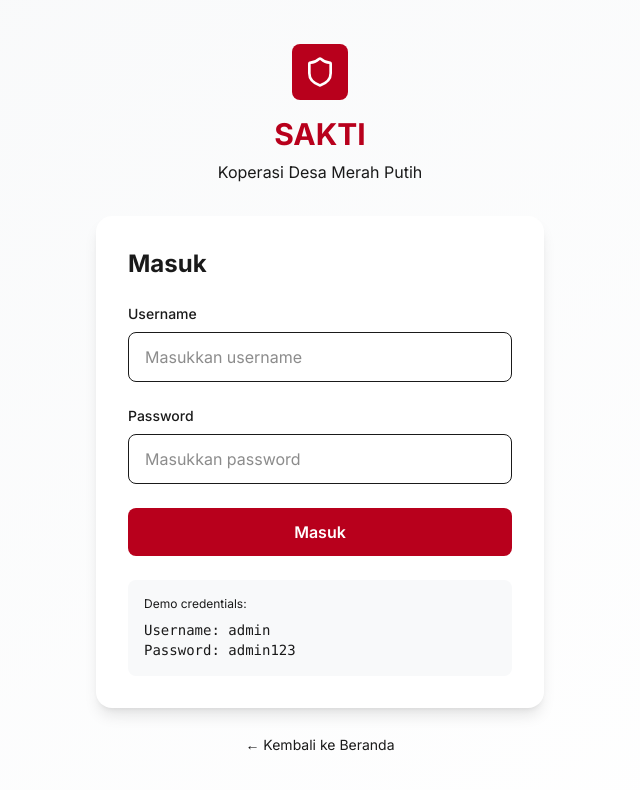
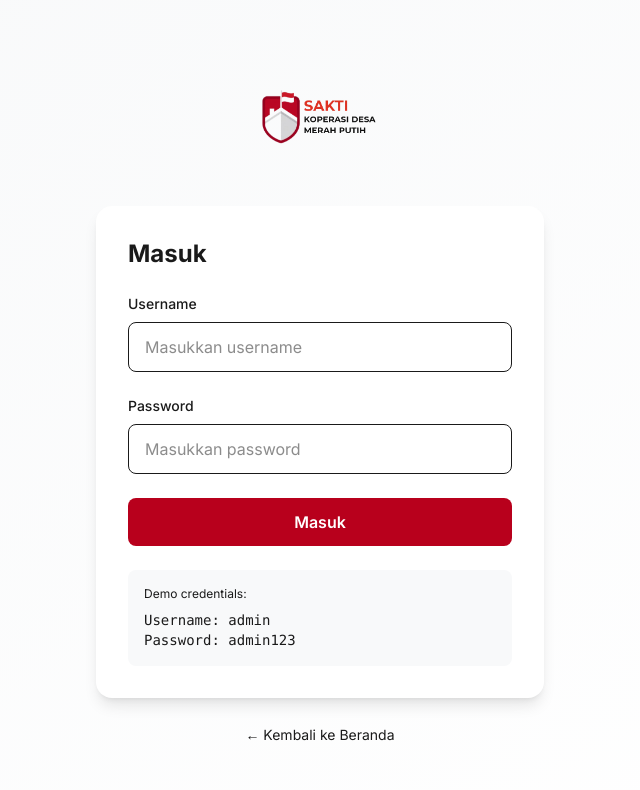
Before and after one commit to RadithyaR/sakti-merah-putih, a Next.js app: page /login in a window 1280 px wide. Shown: the top 790 px of the page, without its empty margins (320-960 px from the left). Built offline with nearby package versions, Linux system fonts and the light colour scheme.

Commit message:
feat(fix): fix logo image

```diff
--- a/src/app/login/page.tsx
+++ b/src/app/login/page.tsx
@@ -1,59 +1,64 @@
-'use client'
+"use client";
 
-import { useState } from 'react'
-import { useRouter } from 'next/navigation'
-import { Shield, Loader2 } from 'lucide-react'
-import Link from 'next/link'
+import { useState } from "react";
+import { useRouter } from "next/navigation";
+import Image from "next/image";
+import { Loader2 } from "lucide-react";
+import Link from "next/link";
 
 export default function LoginPage() {
-  const router = useRouter()
-  const [username, setUsername] = useState('')
-  const [password, setPassword] = useState('')
-  const [error, setError] = useState('')
-  const [loading, setLoading] = useState(false)
+  const router = useRouter();
+  const [username, setUsername] = useState("");
+  const [password, setPassword] = useState("");
+  const [error, setError] = useState("");
+  const [loading, setLoading] = useState(false);
 
   const handleLogin = async (e: React.FormEvent) => {
-    e.preventDefault()
-    setError('')
-    setLoading(true)
+    e.preventDefault();
+    setError("");
+    setLoading(true);
 
     try {
-      const res = await fetch('/api/auth/login', {
-        method: 'POST',
-        headers: { 'Content-Type': 'application/json' },
+      const res = await fetch("/api/auth/login", {
+        method: "POST",
+        headers: { "Content-Type": "application/json" },
         body: JSON.stringify({ username, password }),
-      })
+      });
 
-      const data = await res.json()
+      const data = await res.json();
 
       if (!res.ok) {
-        throw new Error(data.error || 'Login gagal')
+        throw new Error(data.error || "Login gagal");
       }
 
       // Store token in localStorage for client-side use
-      localStorage.setItem('token', data.token)
+      localStorage.setItem("token", data.token);
 
       // Use window.location.href for full page reload to ensure cookie is sent
-      window.location.href = '/dashboard'
+      window.location.href = "/dashboard";
     } catch (err) {
-      setError(err instanceof Error ? err.message : 'Terjadi kesalahan')
+      setError(err instanceof Error ? err.message : "Terjadi kesalahan");
     } finally {
-      setLoading(false)
+      setLoading(false);
     }
-  }
+  };
 
   return (
     <div className="min-h-screen flex items-center justify-center bg-gradient-to-br from-surface to-white p-6">
       <div className="w-full max-w-md">
         {/* Logo */}
-        <div className="text-center mb-8">
+        <div className="text-center mb-2">
           <div className="inline-flex items-center gap-3 mb-4">
-            <div className="w-14 h-14 bg-primary rounded-lg flex items-center justify-center">
-              <Shield className="w-8 h-8 text-white" />
+            <div className="w-80 h-32 rounded-lg overflow-hidden flex items-center justify-center">
+              <Image
+                src="/logo.png"
+                alt="SAKTI Logo"
+                width={128}
+                height={128}
+                className="object-contain"
+              />
             </div>
           </div>
-          <h1 className="text-3xl font-bold text-primary mb-2">SAKTI</h1>
-          <p className="text-text-secondary">Koperasi Desa Merah Putih</p>
         </div>
 
         {/* Login Form */}
@@ -62,7 +67,10 @@ export default function LoginPage() {
 
           <form onSubmit={handleLogin} className="space-y-6">
             <div>
-              <label htmlFor="username" className="block text-sm font-medium text-text-primary mb-2">
+              <label
+                htmlFor="username"
+                className="block text-sm font-medium text-text-primary mb-2"
+              >
                 Username
               </label>
               <input
@@ -77,7 +85,10 @@ export default function LoginPage() {
             </div>
 
             <div>
-              <label htmlFor="password" className="block text-sm font-medium text-text-primary mb-2">
+              <label
+                htmlFor="password"
+                className="block text-sm font-medium text-text-primary mb-2"
+              >
                 Password
               </label>
               <input
@@ -103,24 +114,33 @@ export default function LoginPage() {
               className="w-full py-3 bg-primary text-white rounded-lg hover:bg-primary-dark transition-colors font-semibold disabled:opacity-50 disabled:cursor-not-allowed flex items-center justify-center gap-2"
             >
               {loading && <Loader2 className="w-5 h-5 animate-spin" />}
-              {loading ? 'Memproses...' : 'Masuk'}
+              {loading ? "Memproses..." : "Masuk"}
             </button>
           </form>
 
           <div className="mt-6 p-4 bg-surface rounded-lg">
-            <p className="text-xs text-text-secondary mb-2">Demo credentials:</p>
-            <p className="text-sm text-text-primary font-mono">Username: admin</p>
-            <p className="text-sm text-text-primary font-mono">Password: admin123</p>
+            <p className="text-xs text-text-secondary mb-2">
+              Demo credentials:
+            </p>
+            <p className="text-sm text-text-primary font-mono">
+              Username: admin
+            </p>
+            <p className="text-sm text-text-primary font-mono">
+              Password: admin123
+            </p>
           </div>
         </div>
 
         {/* Back to home */}
         <div className="text-center mt-6">
-          <Link href="/" className="text-sm text-text-secondary hover:text-primary transition-colors">
+          <Link
+            href="/"
+            className="text-sm text-text-secondary hover:text-primary transition-colors"
+          >
             ← Kembali ke Beranda
           </Link>
         </div>
       </div>
     </div>
-  )
+  );
 }
--- a/src/app/page.tsx
+++ b/src/app/page.tsx
@@ -1,21 +1,22 @@
 import Link from "next/link";
-import { Shield, Wifi, Camera, Users } from "lucide-react";
+import Image from "next/image";
+import { Wifi, Camera, Users } from "lucide-react";
 
 export default function Home() {
   return (
-    <div className="min-h-screen bg-gradient-to-br from-surface to-white">
+    <div className="min-h-screen bg-linear-to-br from-surface to-white">
       {/* Header */}
       <header className="container mx-auto px-6 py-8">
         <div className="flex items-center justify-between">
           <div className="flex items-center gap-3">
-            <div className="w-12 h-12 bg-primary rounded-lg flex items-center justify-center">
-              <Shield className="w-7 h-7 text-white" />
-            </div>
-            <div>
-              <h1 className="text-2xl font-bold text-primary">SAKTI</h1>
-              <p className="text-xs text-text-secondary">
-                Koperasi Desa Merah Putih
-              </p>
+            <div className="w-80 h-20 rounded-lg overflow-hidden flex items-center justify-center">
+              <Image
+                src="/logo.png"
+                alt="SAKTI Logo"
+                width={160}
+                height={160}
+                className="object-contain"
+              />
             </div>
           </div>
           <Link
--- a/src/components/Layout/Sidebar.tsx
+++ b/src/components/Layout/Sidebar.tsx
@@ -1,37 +1,40 @@
-'use client'
+"use client";
 
-import { useRouter } from 'next/navigation'
-import { Shield, Users, UserPlus, LogOut } from 'lucide-react'
-import Link from 'next/link'
-import { usePathname } from 'next/navigation'
+import { useRouter } from "next/navigation";
+import { Shield, Users, UserPlus, LogOut } from "lucide-react";
+import Link from "next/link";
+import { usePathname } from "next/navigation";
+import Image from "next/image";
 
 export default function Sidebar() {
-  const router = useRouter()
-  const pathname = usePathname()
+  const router = useRouter();
+  const pathname = usePathname();
 
   const handleLogout = () => {
-    localStorage.removeItem('token')
-    document.cookie = 'token=; path=/; expires=Thu, 01 Jan 1970 00:00:00 GMT'
-    router.push('/login')
-  }
+    localStorage.removeItem("token");
+    document.cookie = "token=; path=/; expires=Thu, 01 Jan 1970 00:00:00 GMT";
+    router.push("/login");
+  };
 
   const menuItems = [
-    { href: '/dashboard', label: 'Dashboard', icon: Shield },
-    { href: '/pendaftaran', label: 'Pendaftaran Anggota', icon: UserPlus },
-    { href: '/anggota', label: 'Daftar Anggota', icon: Users },
-  ]
+    { href: "/dashboard", label: "Dashboard", icon: Shield },
+    { href: "/pendaftaran", label: "Pendaftaran Anggota", icon: UserPlus },
+    { href: "/anggota", label: "Daftar Anggota", icon: Users },
+  ];
 
   return (
     <aside className="w-64 bg-white border-r border-border min-h-screen flex flex-col">
       {/* Logo */}
       <div className="p-6 border-b border-border">
-        <div className="flex items-center gap-3">
-          <div className="w-10 h-10 bg-primary rounded-lg flex items-center justify-center">
-            <Shield className="w-6 h-6 text-white" />
-          </div>
-          <div>
-            <h1 className="text-lg font-bold text-primary">SAKTI</h1>
-            <p className="text-xs text-text-secondary">Koperasi Desa</p>
+        <div className="flex items-center justify-center">
+          <div className="w-160 h-20 rounded-lg overflow-hidden flex items-center justify-center">
+            <Image
+              src="/logo.png"
+              alt="SAKTI Logo"
+              width={160}
+              height={80}
+              className="object-contain"
+            />
           </div>
         </div>
       </div>
@@ -40,23 +43,23 @@ export default function Sidebar() {
       <nav className="flex-1 p-4">
         <ul className="space-y-2">
           {menuItems.map((item) => {
-            const Icon = item.icon
-            const isActive = pathname === item.href
+            const Icon = item.icon;
+            const isActive = pathname === item.href;
             return (
               <li key={item.href}>
                 <Link
                   href={item.href}
                   className={`flex items-center gap-3 px-4 py-3 rounded-lg transition-colors ${
                     isActive
-                      ? 'bg-primary text-white'
-                      : 'text-text-primary hover:bg-surface'
+                      ? "bg-primary text-white"
+                      : "text-text-primary hover:bg-surface"
                   }`}
                 >
                   <Icon className="w-5 h-5" />
                   <span className="font-medium">{item.label}</span>
                 </Link>
               </li>
-            )
+            );
           })}
         </ul>
       </nav>
@@ -72,5 +75,5 @@ export default function Sidebar() {
         </button>
       </div>
     </aside>
-  )
+  );
 }
```
Also changed, not shown: public/logo.png (added), 1 other file (tests, documents, lock files or other folders).
